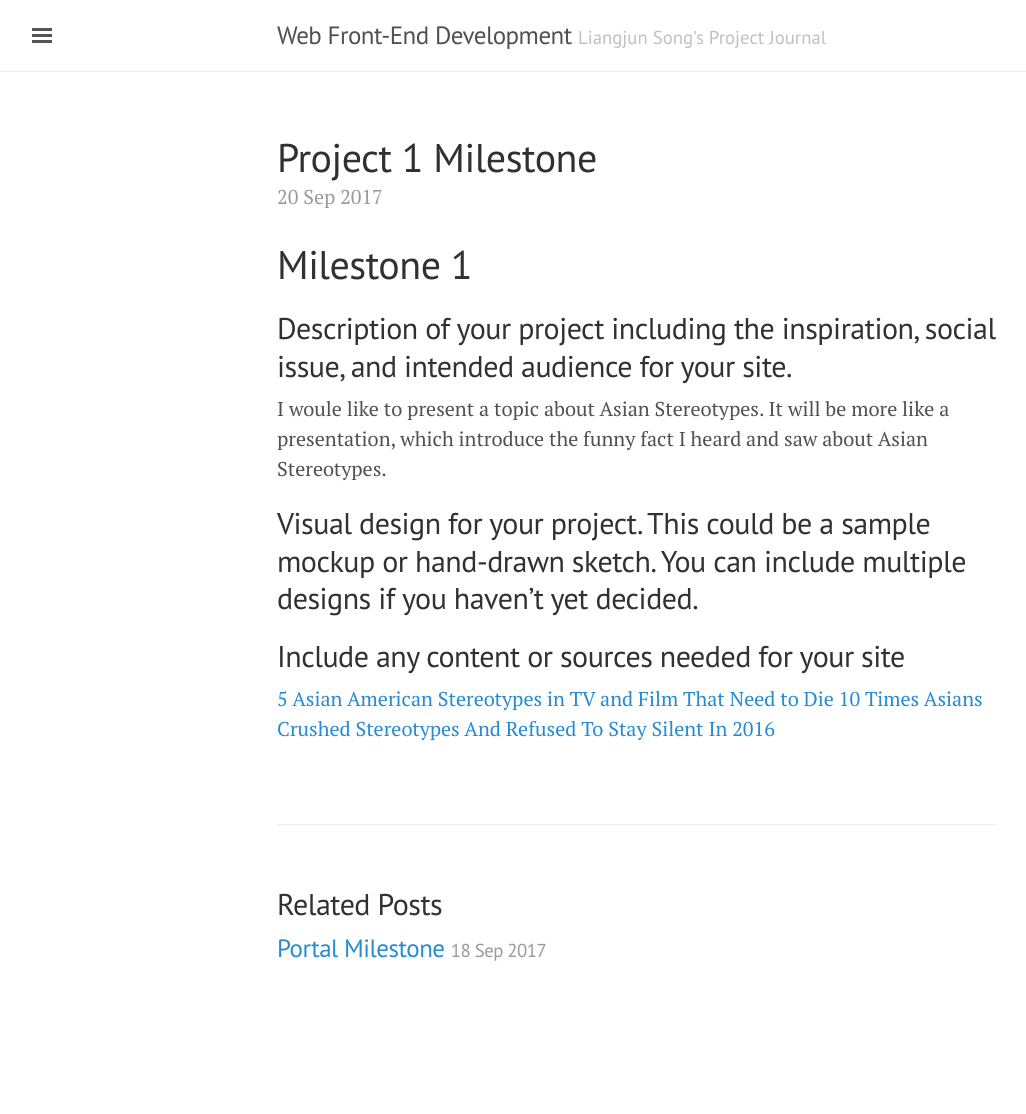
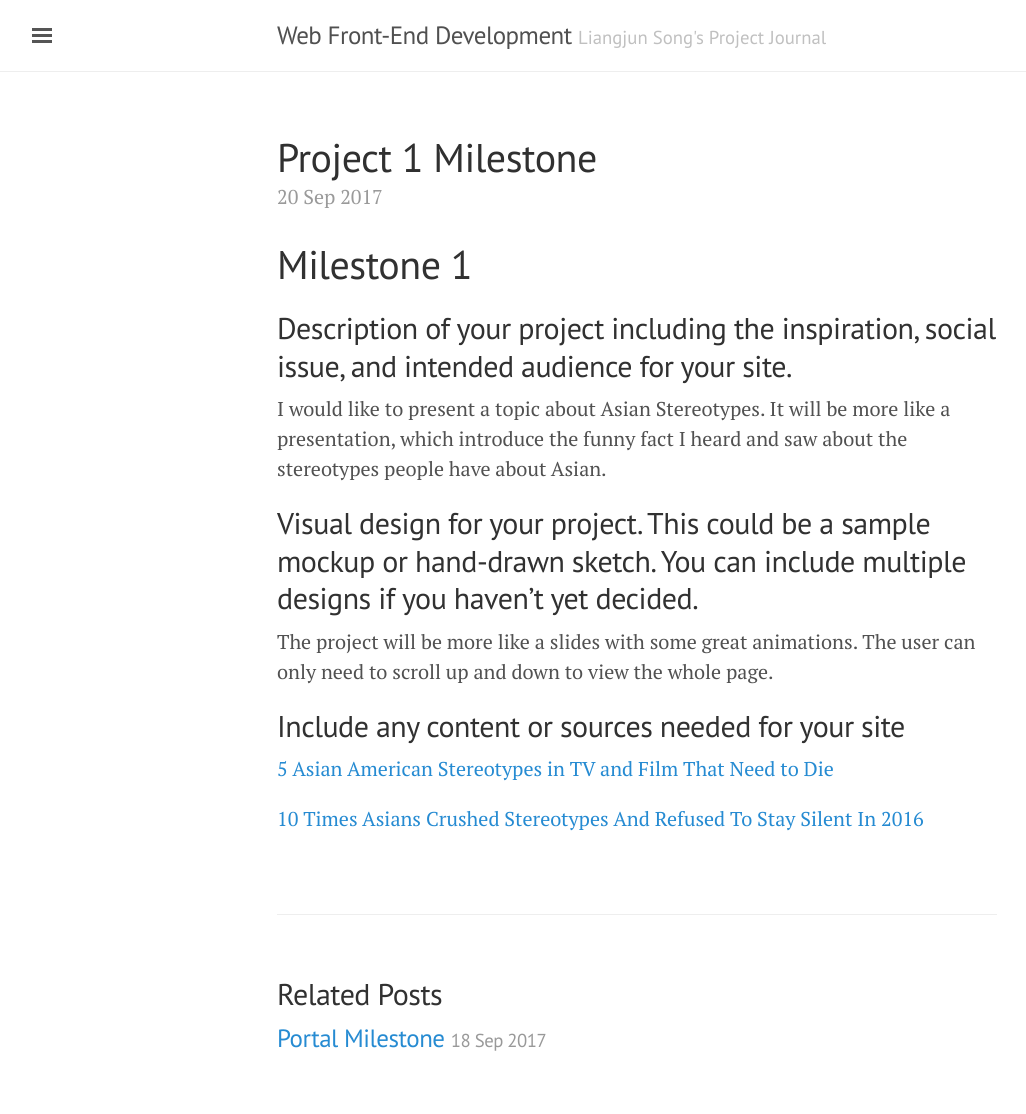
Before and after one commit to LiangjunSong/liangjunsong.github.io, a Jekyll site: the page built from _posts/2017-09-20-project-1-milestone.md, in a window 1280 px wide. Shown: the whole page, without its empty margins (3-1029 px from the left). Built offline with Jekyll 4.4.1, drawn with Linux system fonts in a browser that asks for light colours; before the commit the page ends 1024 px from its top, so only the background shows below that.

Commit message:
Project 1 Milestone

```diff
--- a/_posts/2017-09-20-project-1-milestone.md
+++ b/_posts/2017-09-20-project-1-milestone.md
@@ -6,11 +6,13 @@ title: Project 1 Milestone
 # Milestone 1
 
 ## Description of your project including the inspiration, social issue, and intended audience for your site.
-I woule like to present a topic about Asian Stereotypes. It will be more like a presentation, which introduce the funny fact I heard and saw about Asian Stereotypes.
+I would like to present a topic about Asian Stereotypes. It will be more like a presentation, which introduce the funny fact I heard and saw about the stereotypes people have about Asian.
 
 ## Visual design for your project. This could be a sample mockup or hand-drawn sketch. You can include multiple designs if you haven't yet decided.
+The project will be more like a slides with some great animations. The user can only need to scroll up and down to view the whole page.
 
 ## Include any content or sources needed for your site
 
 [5 Asian American Stereotypes in TV and Film That Need to Die](https://www.thoughtco.com/asian-american-stereotypes-in-t-film-2834652)
+
 [10 Times Asians Crushed Stereotypes And Refused To Stay Silent In 2016](http://www.huffingtonpost.com/entry/8-times-asian-americans-obliterated-stereotypes-and-refused-to-stay-silent-in-2016_us_5852c4a8e4b054eeaea209fa)
```
